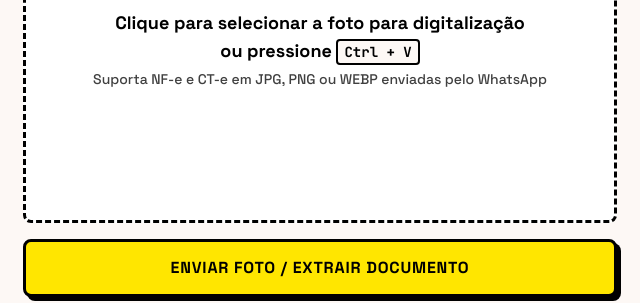
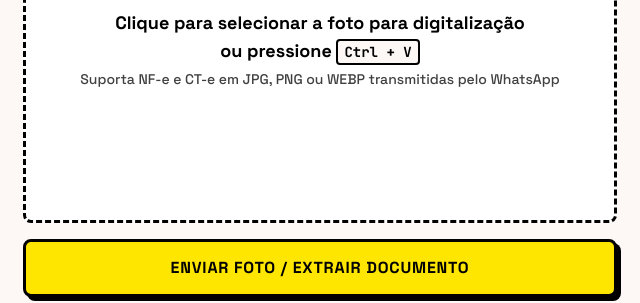
Before and after one commit to Renan3172/nfe-eXtractor2, a plain HTML site: page public/index.html in a window 1280 px wide. Shown: the part 299-602 px from the top of the page, 9-649 px from the left. Drawn offline with nearby package versions, Linux system fonts and the light colour scheme.

Commit message:
Fix grammatical error in support message

```diff
--- a/public/index.html
+++ b/public/index.html
@@ -221,7 +221,7 @@
                 ou pressione <kbd class="px-1.5 py-0.5 bg-[#FDF8F5] border-2 border-black rounded text-sm font-mono-fiscal">Ctrl + V</kbd>
               </p>
               <p class="text-xs sm:text-sm font-medium text-neutral-700">
-                Suporta NF-e e CT-e em JPG, PNG ou WEBP enviadas pelo WhatsApp
+                Suporta NF-e e CT-e em JPG, PNG ou WEBP transmitidas pelo WhatsApp
               </p>
             </div>
           </div>
```
